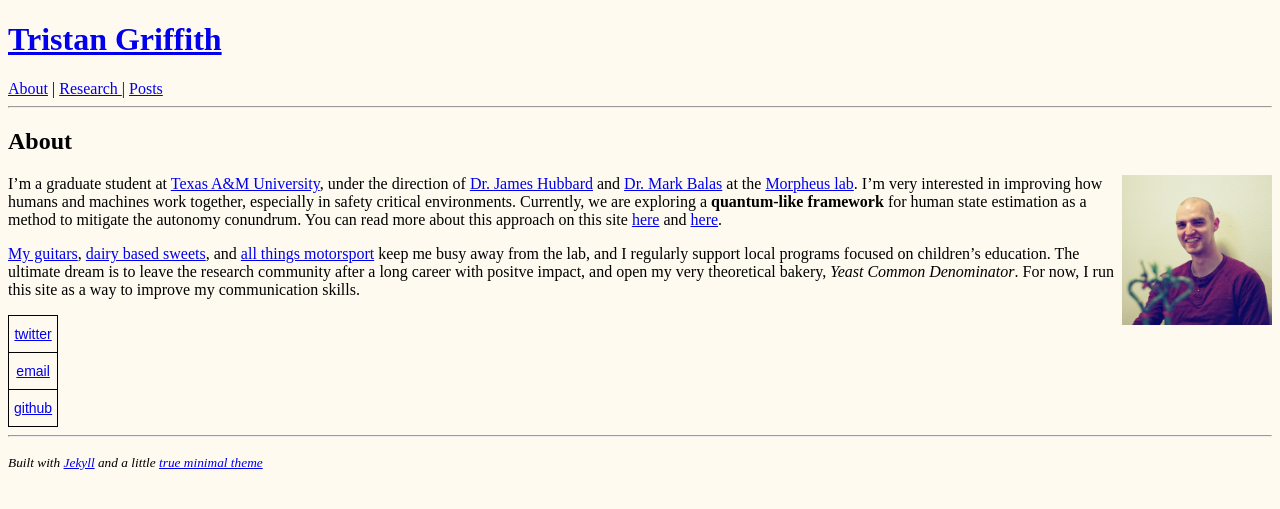
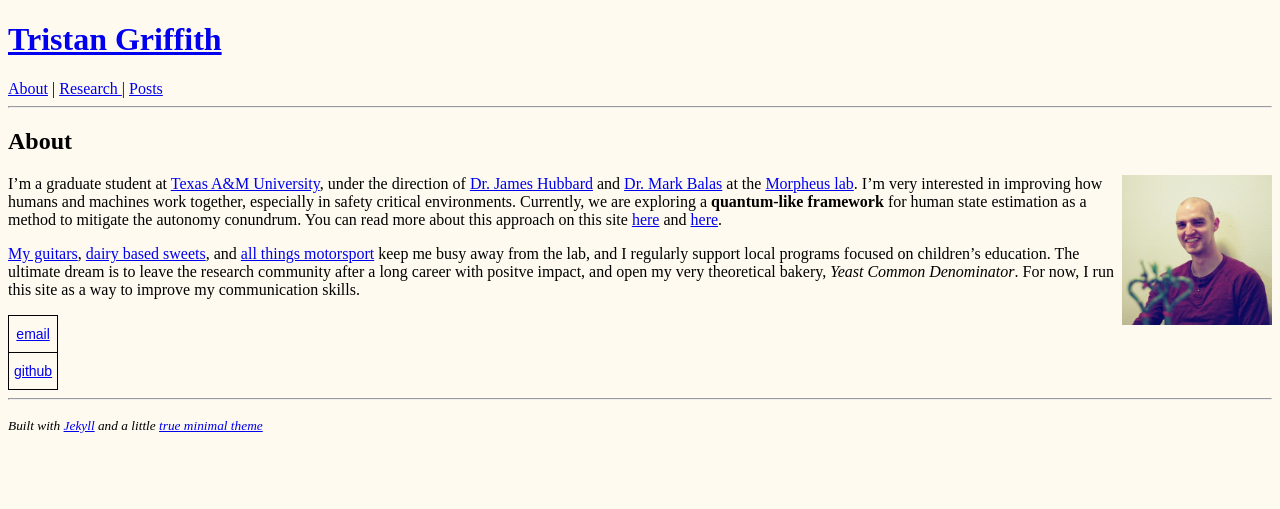
Before and after one commit to tdgriffith/tdgriffith.github.io, a Jekyll site: the page built from index.html, in a window 1280 px wide. Shown: the top 509 px of the page. Built offline with Jekyll 4.4.1, drawn with Linux system fonts in a browser that asks for light colours; the list of posts is cut into pages by our own code.

Commit message:
remove twitter lol

```diff
--- a/index.html
+++ b/index.html
@@ -16,9 +16,6 @@ layout: default
     </style>
     <table class="tg">
       <tr>
-        <th class="tg-cly1"><a href="https://twitter.com/trisgriffith">twitter</a></th>
-      </tr>
-      <tr>
         <td class="tg-cly1"><a href="mailto:griffith@alumni.iastate.edu" target="_top">email</a></td>
       </tr>
       <tr>
```
